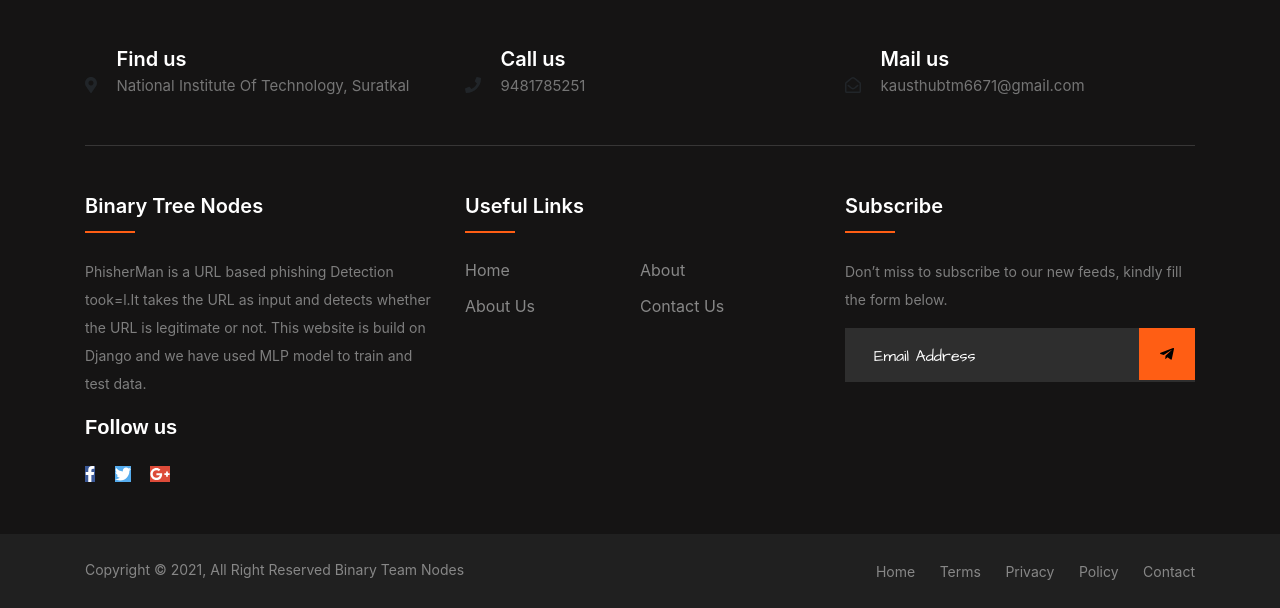
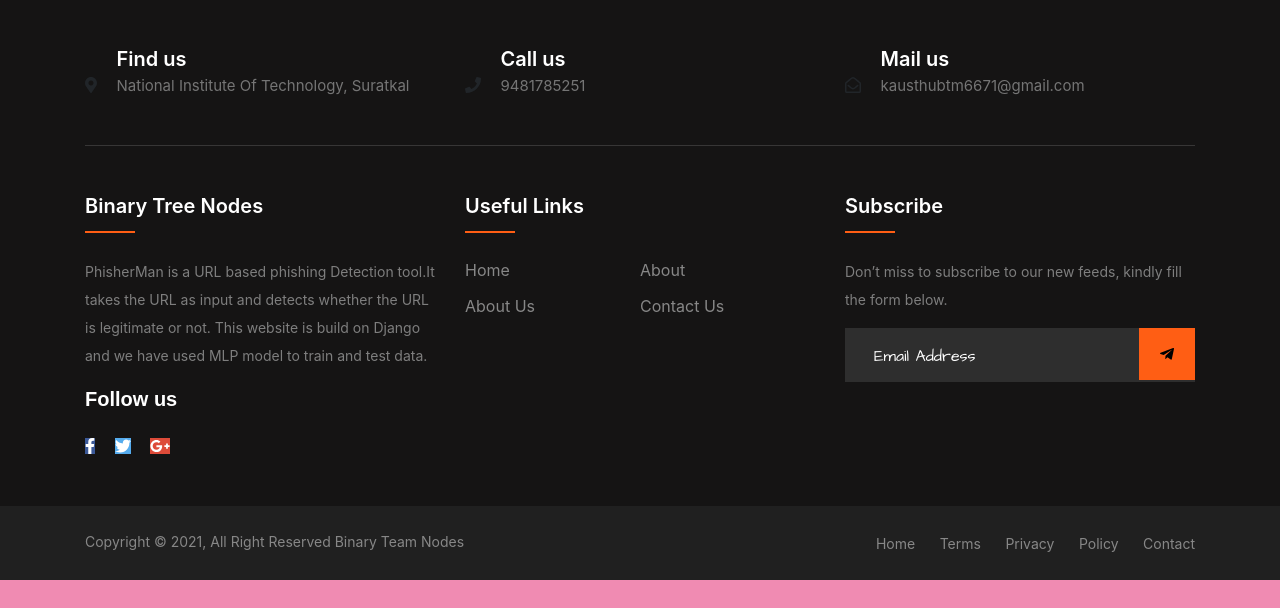
Before and after one commit to kausthubtm/phishing_detection, a Django app: page / in a window 1280 px wide. Shown: the part 1570-2178 px from the top of the page. After the commit the page ends 2150 px from the top, so only its background shows below. Run offline with Django 3.2, Linux system fonts and the light colour scheme; some libraries are stand-ins or nearby versions; some web fonts are replaced.

Commit message:
final submission

```diff
--- a/hackverse/Phishing_detector/templates/index.html
+++ b/hackverse/Phishing_detector/templates/index.html
@@ -158,7 +158,7 @@
                               <div class="footer-widget-heading">
                                 <h3>Binary Tree Nodes</h3>
                               </div>
-                                <p>PhisherMan is a URL based phishing Detection took=l.It takes the URL as input and detects whether the URL is legitimate or not.
+                                <p>PhisherMan is a URL based phishing Detection tool.It takes the URL as input and detects whether the URL is legitimate or not.
                                   This website is build on Django and we have used MLP model to train and test data.
                                 </p>
                             </div>
```
Also changed, not shown: 5 other files.
